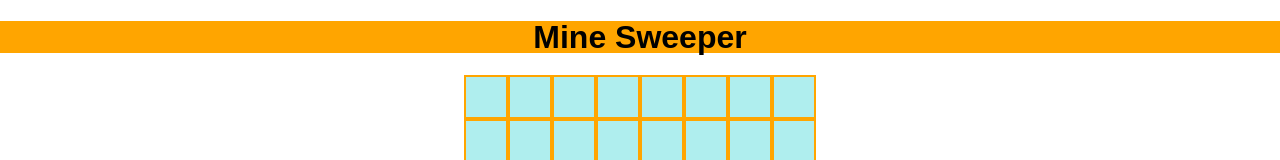
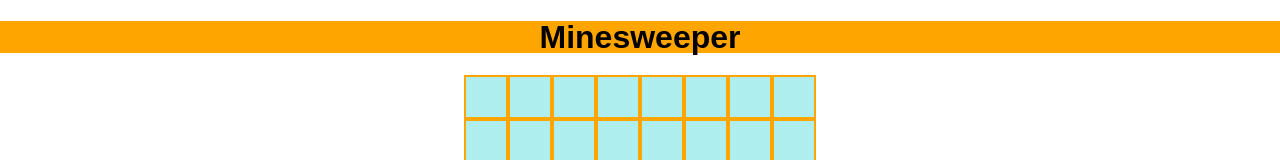
Before and after one commit to Grady828/minesweeper, a React (Create React App) app: page / in a window 1280 px wide. Shown: the top 160 px of the page. Built offline with nearby package versions, Linux system fonts and the light colour scheme.

Commit message:
header reflects game state (w/l)

```diff
--- a/src/App.jsx
+++ b/src/App.jsx
@@ -15,7 +15,7 @@ export class App extends React.Component {
       [' ', ' ', ' ', ' ', ' ', ' ', ' ', ' '],
     ],
     // 'id':
-    // state: 'new',
+    state: '',
     // mines: 10,
   }
 
@@ -46,10 +46,20 @@ export class App extends React.Component {
   }
 
   render() {
+    // let header = 'Mine Sweeper'
+    let header = 'Minesweeper'
+
+    if (this.state.state === 'lost') {
+      header = 'You Lose'
+    }
+    if (this.state.state === 'won') {
+      header = 'You Win!!'
+    }
+
     return (
       <div>
         <header>
-          <h1>Mine Sweeper</h1>
+          <h1>{header}</h1>
         </header>
         <section>
           <ul>
```
